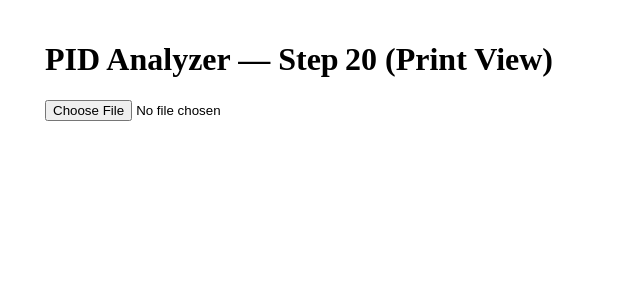
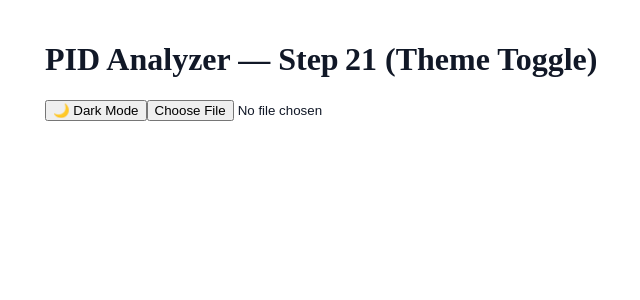
Before and after one commit to srul/inav-pid-analyzer, a React (Vite) app: page / in a window 1280 px wide. Shown: the top 300 px of the page, without its empty margins (145-785 px from the left). Built offline with nearby package versions, Linux system fonts and the light colour scheme.

Commit message:
Update App.jsx

```diff
--- a/src/App.jsx
+++ b/src/App.jsx
@@ -1,9 +1,10 @@
-import { useState, useEffect } from "react";
+import { useEffect, useState } from "react";
 
 /* ================= CONFIG ================= */
 const AXES = ["roll", "pitch", "yaw"];
 const SEVERITY_ORDER = { OK: 0, WARNING: 1, CRITICAL: 2 };
 const PRESET_KEY = "pid-analyzer-presets";
+const THEME_KEY = "pid-analyzer-theme";
 
 /* ================= STORAGE ================= */
 function loadPresets() {
@@ -15,6 +16,15 @@ function loadPresets() {
 }
 function savePresets(presets) {
   localStorage.setItem(PRESET_KEY, JSON.stringify(presets));
+}
+
+/* ================= THEME ================= */
+function getInitialTheme() {
+  const saved = localStorage.getItem(THEME_KEY);
+  if (saved) return saved;
+  return window.matchMedia("(prefers-color-scheme: dark)").matches
+    ? "dark"
+    : "light";
 }
 
 /* ================= URL (Step 18) ================= */
@@ -108,7 +118,14 @@ export default function App() {
   const [presets, setPresets] = useState(loadPresets());
   const [presetName, setPresetName] = useState("");
   const [printMode, setPrintMode] = useState(false);
+  const [theme, setTheme] = useState(getInitialTheme());
   const [error, setError] = useState("");
+
+  /* Apply theme */
+  useEffect(() => {
+    document.documentElement.setAttribute("data-theme", theme);
+    localStorage.setItem(THEME_KEY, theme);
+  }, [theme]);
 
   /* Restore from URL */
   useEffect(() => {
@@ -138,25 +155,54 @@ export default function App() {
 
   function enterPrint() {
     setPrintMode(true);
+    document.documentElement.setAttribute("data-theme", "light");
     setTimeout(() => window.print(), 50);
   }
 
   function exitPrint() {
     setPrintMode(false);
+    document.documentElement.setAttribute("data-theme", theme);
   }
 
   return (
-    <div className={printMode ? "print" : ""} style={{ padding: 20, maxWidth: 900, margin: "auto" }}>
+    <div style={{ padding: 20, maxWidth: 900, margin: "auto" }}>
       <style>{`
+        :root {
+          --bg: #ffffff;
+          --fg: #111827;
+          --card: #f3f4f6;
+          --border: #d1d5db;
+        }
+        [data-theme="dark"] {
+          --bg: #020617;
+          --fg: #e5e7eb;
+          --card: #020617;
+          --border: #334155;
+        }
+        body {
+          background: var(--bg);
+          color: var(--fg);
+        }
+        table {
+          border-collapse: collapse;
+        }
+        th, td {
+          border: 1px solid var(--border);
+        }
         @media print {
-          body { background: white; color: black; }
           button, input { display: none !important; }
-          .no-print { display: none !important; }
         }
       `}</style>
 
-      {!printMode && <h1>PID Analyzer — Step 20 (Print View)</h1>}
-      {printMode && <h1>PID Tuning Report</h1>}
+      <h1>PID Analyzer — Step 21 (Theme Toggle)</h1>
+
+      {!printMode && (
+        <button
+          onClick={() => setTheme(theme === "dark" ? "light" : "dark")}
+        >
+          {theme === "dark" ? "☀️ Light Mode" : "🌙 Dark Mode"}
+        </button>
+      )}
 
       {!printMode && (
         <input
@@ -180,19 +226,21 @@ export default function App() {
 
           <h2>
             Global Status:{" "}
-            <span style={{
+            <span
+              style={{
                 color:
                   report.global === "CRITICAL"
                     ? "red"
                     : report.global === "WARNING"
                     ? "orange"
                     : "green"
-            }}>
+              }}
+            >
               {report.global}
             </span>
           </h2>
 
-          <table border="1" cellPadding="6" width="100%">
+          <table cellPadding="6" width="100%">
             <thead>
               <tr>
                 <th>Axis</th>
@@ -240,17 +288,11 @@ export default function App() {
               )}
             </>
           )}
-
-          {printMode && (
-            <p style={{ marginTop: 20 }}>
-              © PID Analyzer — Generated automatically
-            </p>
-          )}
         </>
       )}
 
       {printMode && (
-        <button className="no-print" onClick={exitPrint}>
+        <button onClick={exitPrint} style={{ marginTop: 20 }}>
           Exit Print Mode
         </button>
       )}
```
Lines whose indentation alone changed are shown as unchanged.
